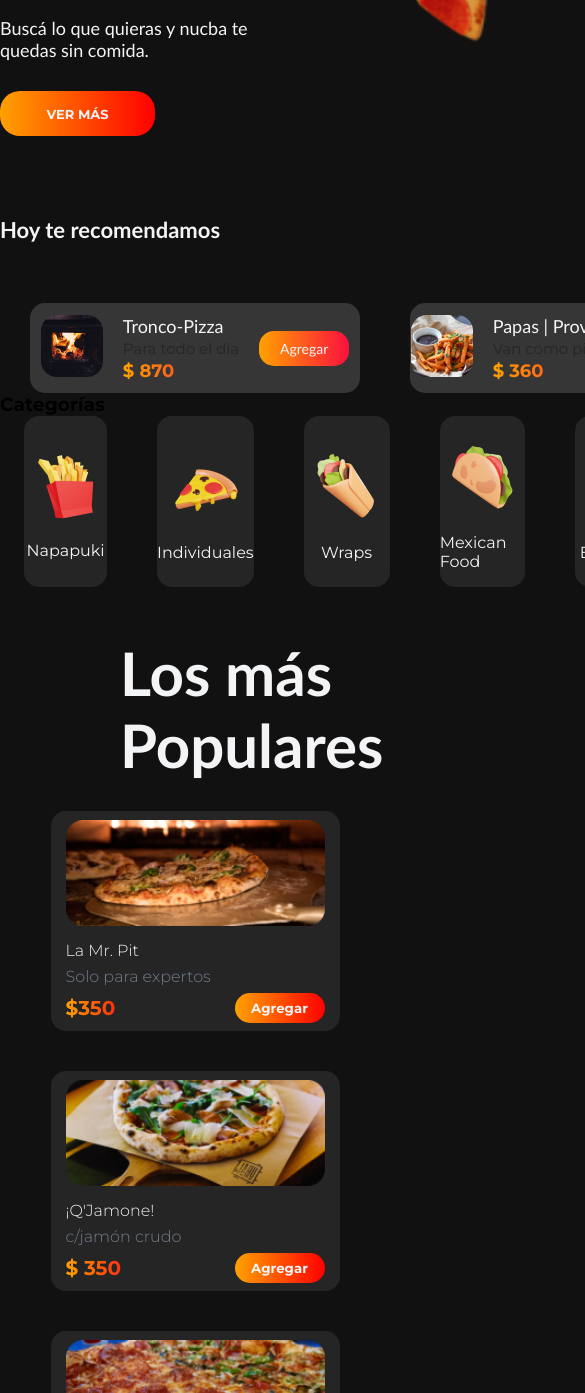
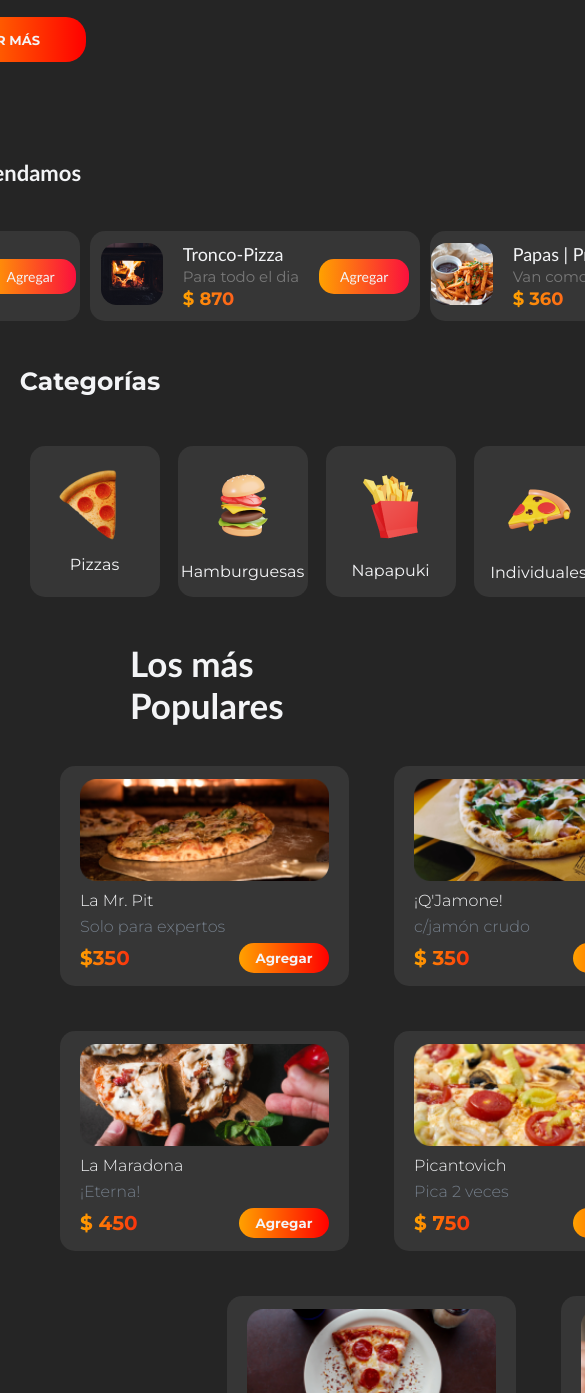
Before and after one commit to Tangoi7/Desafio-5---Nucba, a plain HTML site: page index.html in a window 390 px wide. Shown: the part 607-2000 px from the top of the page, 585 px wide, since content can reach past the window. Drawn offline with Linux system fonts and the light colour scheme.

Commit message:
Desafio E5

```diff
--- a/animations.css
+++ b/animations.css
@@ -5,3 +5,13 @@
 .mas-popular:hover{
     transform: scale(1.1);
 }
+
+.reco1:hover{
+    transform: scale(1.4);
+}
+
+button:hover{
+    color: black;
+    transition: all 0.2s ease-in;
+    box-shadow: inset 90px 0 0 0 red;
+}
--- a/index.html
+++ b/index.html
@@ -7,14 +7,13 @@
     <meta name="viewport" content="width=device-width, initial-scale=1.0">
     <title>Zappi</title>
     <link rel="stylesheet" href="./styles.css">
-<<<<<<< HEAD
-=======
     <link rel="stylesheet" href="./animations.css">
->>>>>>> Mariano
+    <link rel="stylesheet" href="./mediaqueries.css">
+    <link rel="stylesheet" href="https://cdnjs.cloudflare.com/ajax/libs/font-awesome/6.1.2/css/all.min.css" integrity="sha512-1sCRPdkRXhBV2PBLUdRb4tMg1w2YPf37qatUFeS7zlBy7jJI8Lf4VHwWfZZfpXtYSLy85pkm9GaYVYMfw5BC1A==" crossorigin="anonymous" referrerpolicy="no-referrer" />
+
 </head>
 
 <body>
-<<<<<<< HEAD
     <header>
         <nav>
             <img src="./assets/navbar/nucbazappiicon 1.png" alt="icono" class="n-icono">
@@ -51,11 +50,7 @@
 
         </section>
 
-
         <section class="section2">
-
-            <div class="reco">
-            </div>
 
             <div class="home-reco">
                 <div class="reco1">
@@ -108,7 +103,9 @@
         </section>
 
         <section id="section-3">
-            <h3>Categorías</h3>
+            <div class="categoria-h3">
+                <h3>Categorías</h3>
+            </div>
             <div class="categoria">
                 <div class="categoria-list">
                     <img src="./assets/section 3 - categorias/image 34 (1).png" alt="pizza-1">
@@ -142,7 +139,9 @@
         </section>
 
         <section id="section-4">
-            <h2>Los más Populares</h2>
+            <div class="lo-mas-popular-h2">
+                <h2>Los más Populares</h2>
+            </div>
             <div class="popular">
                 <div class="mas-popular">
                     <img class="imagen-popular" src="./assets/section 4/menu-1.png" alt="">
@@ -280,7 +279,6 @@
         </footer>
     </main>
 
->>>>>>> Mariano
 </body>
 
 </html>
--- /dev/null
+++ b/mediaqueries.css
@@ -0,0 +1,73 @@
+@media (max-width:992px){
+
+    nav{
+        width: 1077px;
+    }
+
+    .section1{
+        display: flex;
+        flex-direction: row;
+        justify-content: center;
+        align-items: center;
+        gap: 20px;
+        margin-left: 80px;
+    }
+
+    .image-home img{
+        width: 800px;
+        height: 400px;
+        margin-left: 50px;
+    }
+
+    .title-home h1{
+        font-size: 65px;
+    }
+
+    .home-reco{
+        display: flex;
+        flex-direction: row;
+        justify-content: space-around;
+        align-items: center;
+        gap: 10px;
+        margin-left: 120px;
+    }
+
+/* Section 3 */
+
+    .categoria{
+        display: flex;
+        justify-content: center;
+        align-items: center;
+        flex-wrap: wrap;
+        flex-direction: row;
+        gap: 18px;
+        width: 1077px;
+    }
+
+    .categoria-h3{
+        display: flex;
+        justify-content: center;
+        align-items: center;
+        margin-right: 770px;
+    }
+
+/* Section 4 */
+
+    #section-4 h2{
+        font-size: 35px;
+        margin-left: 130px;
+    }
+
+    .popular{
+        width: 1077px;
+    }
+
+/* Footer */
+
+    footer{
+        display: flex;
+        justify-content: center;
+        align-items: center;
+        width: 1077px;
+    }
+}
--- a/styles.css
+++ b/styles.css
@@ -22,6 +22,12 @@ body{
     background-color: #252525;
 }
 
+main{
+    display: flex;
+    flex-direction: column;
+    gap: 45px;
+}
+
 /*NAVBAR*/
 
 nav{
@@ -32,6 +38,7 @@ nav{
     align-items: center;
     width: 100%;
     height: 100px;
+
 }
 
 .list-nav ul{
@@ -58,7 +65,7 @@ nav{
     flex-direction: row;
     justify-content: space-evenly;
     align-items: center;
-    /* background-color: #FC2933; */
+    gap: 200px;
 
 }
 
@@ -67,8 +74,7 @@ nav{
     flex-direction: column;
     justify-content: center;
     align-items: flex-start;
-    /* background-color: #FFA400; */
-    gap: 30px;
+    gap: 20px;
 
 }
 
@@ -103,7 +109,6 @@ h2{
     justify-content: center;
     align-items: flex-start;
 }
-
 
 #home-intro{
     color: var(--text-white);
@@ -147,20 +152,6 @@ h2{
     height: 500px;
 }
 
-#pizza1{
-    padding-top: 110px;
-    padding-right: 320px;
-}
-
-#pizza2{
-    position: absolute;
-    width: 400px;
-    height: 360px;
-    padding-left: 30px;
-    padding-top: 5px;
-
-}
-
 /*2DO SECTION*/
 
 .section2{
@@ -168,8 +159,7 @@ h2{
     flex-direction: column;
     justify-content: center;
     align-items: center;
-    gap: 30px;
-    margin-top: 30px;
+
 }
 
 .recomendaciones{
@@ -185,9 +175,10 @@ h2{
 
 .home-reco{
     display: flex;
-    justify-content: center;
+    justify-content: space-between;
     align-items: center;
     gap: 50px;
+
 }
 
 .reco1{
@@ -214,7 +205,7 @@ h2{
 }
 
 .reco1 p{
-    color:#272525;
+    color:#787878;
     font-size: 15px;
     margin-top: 2px;
     margin-bottom: 2px;
@@ -244,32 +235,39 @@ h2{
     font-size: 14px;
 
 }
-*{
-    padding: 0;
-    margin: 0;
-    box-sizing: border-box;
-    text-decoration: none;
-    list-style-type: none;
-    font-family: 'Montserrat', sans-serif;
+
+/* SECTION 3 */
+
+#section-3{
+    display: flex;
+    flex-direction: column;
+    gap: 50px;
+
 }
 
-body{
-    background-color: rgb(18, 17, 17);
+#section-3 h3{
+    font-size: 25px;
+    justify-content: flex-start;
+    align-items: center;
+    margin-left: 180px;
+    color: #f3f4f6;
 }
+
 
 .categoria{
     display: flex;
     flex-direction: row;
+    flex-wrap: wrap;
     justify-content: center;
     align-items: center;
-    gap: 50px;
+    gap: 60px;
 
 }
 
 .categoria-list{
-    background-color: #252525;
-    height: 171px;
-    width: 150px;
+    background-color: #363636;
+    height: 151px;
+    width: 130px;
     border-radius: 15px;
     display: flex;
     gap: 15px;
@@ -280,11 +278,21 @@ body{
 
 }
 
-#section-3:first-child > h3{
-    margin-left: 120px;
-    margin-top: 50px;
-    margin-bottom: 35px;
-    color: var(--text-white);
+
+/* SECTION 4 */
+
+#section-4{
+    display: flex;
+    flex-direction: column;
+    gap: 40px;
+
+}
+
+#section-4 h2{
+    font-size: 35px;
+    justify-content: flex-start;
+    align-items: center;
+    margin-left: 150px;
 }
 
 .popular{
@@ -292,29 +300,20 @@ body{
     flex-wrap: wrap;
     align-items: center;
     justify-content: center;
-    gap: 40px;
-    /* padding: 20px 20px;
-    max-width: 1390px;
-    margin-left: 90px; */
+    gap: 45px;
 }
 
-h2{
-    margin-left: 120px;
-    margin-top: 50px;
-    margin-bottom: 30px;
-    color: var(--text-white);
-}
 
 .mas-popular{
-    background: var(--background);
-    padding: 15px;
+    background: #363636;
+    padding: 20px;
     display: flex;
     justify-content: center;
     flex-direction: column;
     height: 220px;
     width: 289px;
     border-radius: 15px;
-    gap: 15px;
+    gap: 10px;
 }
 
 .descripcion-popular{
@@ -378,11 +377,12 @@ footer{
     justify-content: center;
     gap: 60px;
     padding: 60px 0;
+
 }
 
 footer a, footer p{
     color: var(--text-gray);
-    font-weight: 300;
+    font-weight: 500;
     font-size: 20px;
     text-decoration: none;
 }
```
Also changed, not shown: 1 other file.
